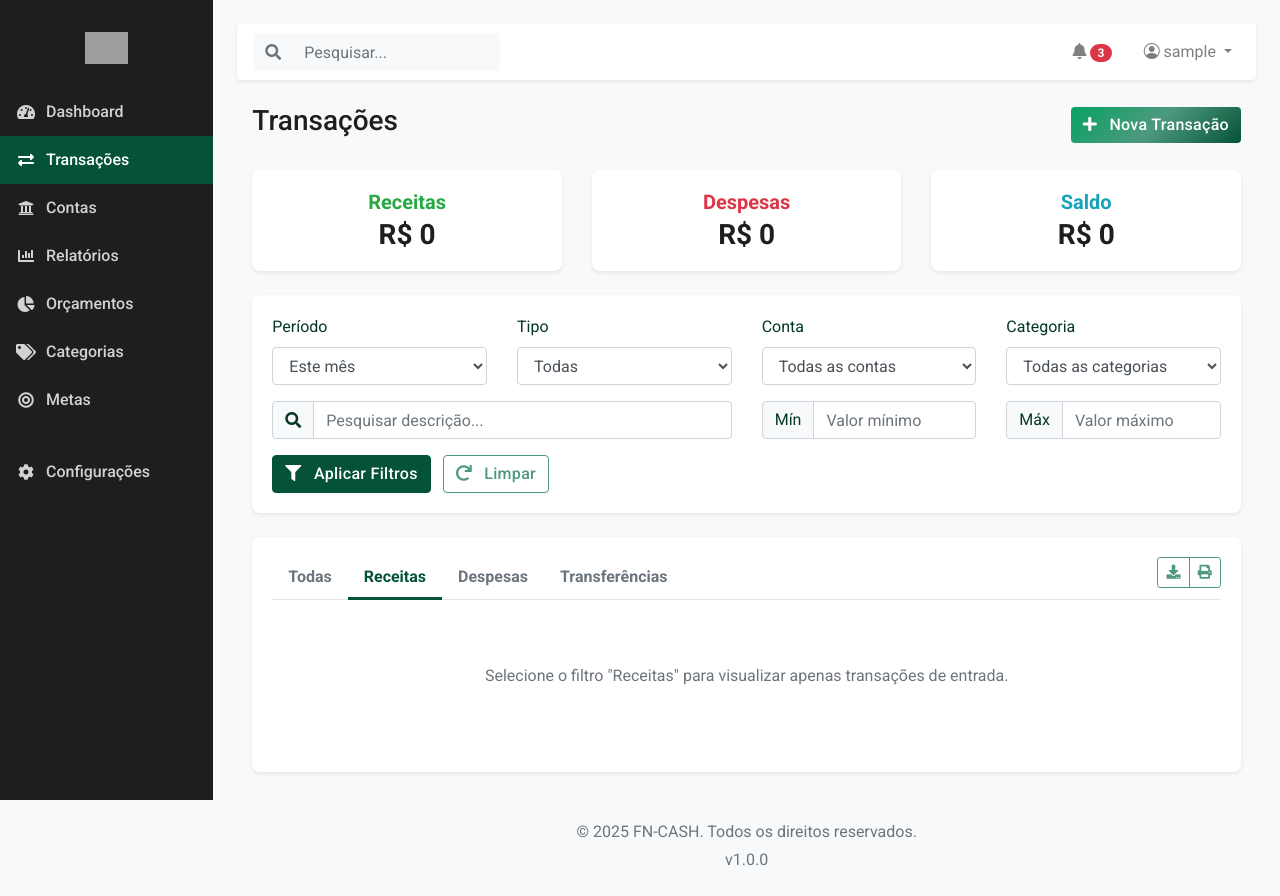
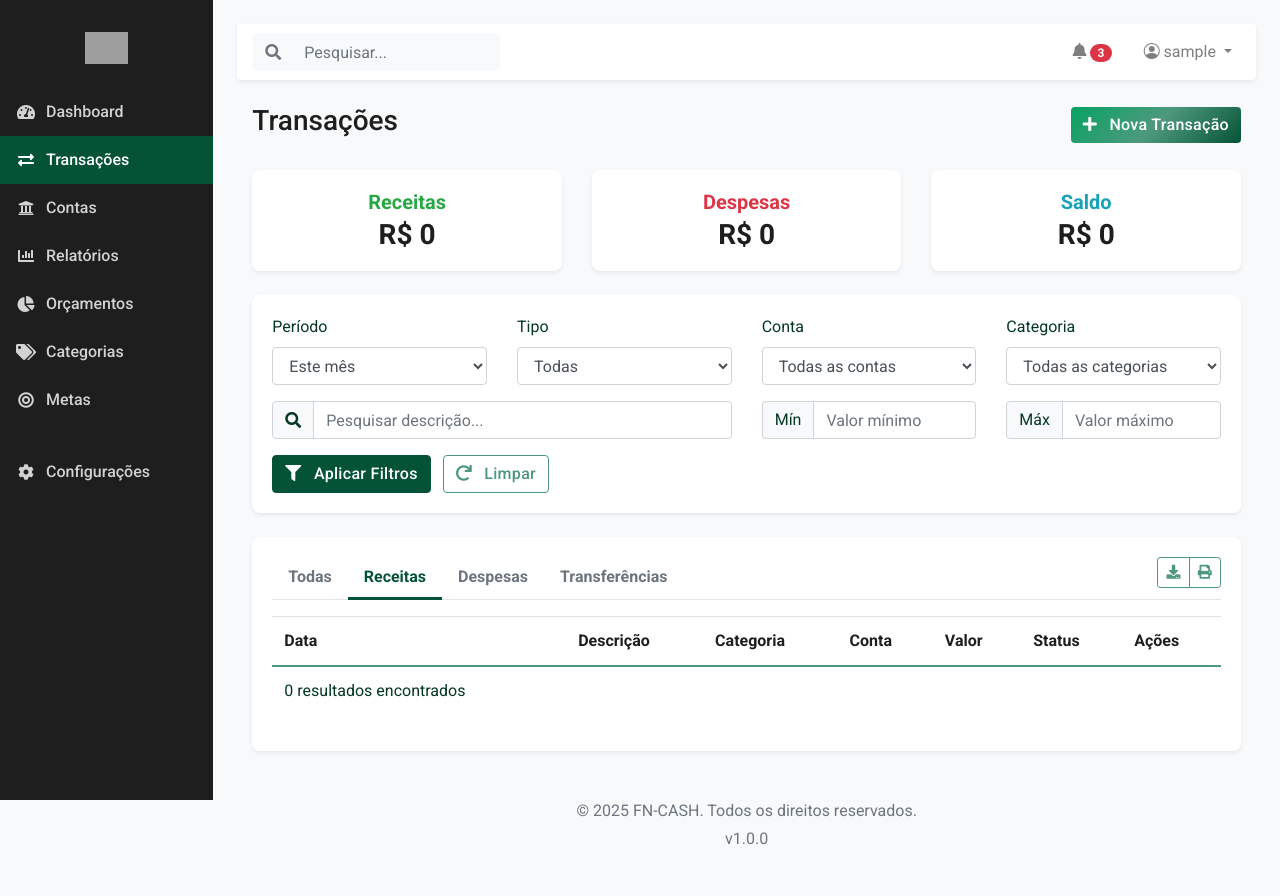
Before and after one commit to caua-carvalho/FN-Cash, a PHP site: page /pages/transacoes.php in a window 1280 px wide, after a click on "Receitas". After the commit the page ends 845 px from the top, so only its background shows below. Run offline with PHP 8.4, Linux system fonts and the light colour scheme; the visitor is signed in with stand-in values (Sample User, id 1); tables that the repository leaves empty hold one stand-in row (values such as "Sample post"); grey boxes are pictures that could not be loaded.

Commit message:
exibicao de contas

```diff
--- a/funcoes.php
+++ b/funcoes.php
@@ -39,4 +39,78 @@
     echo "R$ " . $saldo;
 }
 
+// EXIBIR HISTORICO DE TRANSACOES
+function transacoes($tipo){
+    global $conexao;
+
+    if($tipo == "todas"){
+        $sql = "SELECT * FROM contas";
+    }else{
+        $sql = "SELECT * FROM contas WHERE tipo = '" . $tipo . "'";
+    }
+
+    $resultado = $conexao->query($sql);
+    $row = mysqli_fetch_assoc($resultado);
+
+    if($resultado->num_rows > 0){
+        if($row['tipo'] == "despesa" ){
+            $valor = "- " . $row['valor'];
+            $cor_btn = "danger";
+        } else{
+            $valor = $row['valor'];
+            $cor_btn = "sucess";
+        }
+
+        if ($resultado->num_rows > 0) {
+
+            foreach($resultado as $row) {
+
+                if($row['tipo'] == "despesa" ){
+                    $valor = "- " . $row['valor'];
+                    $cor_btn = "danger";
+                } else{
+                    $valor = $row['valor'];
+                    $cor_btn = "sucess";
+                }
+
+                echo "
+                <tr>
+                    <td>" . $row['data'] . "</td>
+                    <td>" . $row['titulo'] . "</td>
+                    <td>
+                        <span class='badge badge-light'>" . $row['categoria'] . "</span>
+                    </td>
+                    <td>" . $row['forma_pagamento'] . "</td>
+                    <td class='text-" . $cor_btn . "'>" . $valor . "</td>
+                    <td>
+                        <span class='badge badge-success'>" . $row['status'] . "</span>
+                    </td>
+                    <td>
+                        <div class='btn-group btn-group-sm'>
+                            <button type='button' class='btn btn-outline-secondary' data-toggle='tooltip' title='Editar'>
+                                <i class='fas fa-edit'></i>
+                            </button>
+                            <button type='button' class='btn btn-outline-secondary' data-toggle='tooltip' title='Duplicar'>
+                                <i class='fas fa-copy'></i>
+                            </button>
+                            <button type='button' class='btn btn-outline-danger' data-toggle='tooltip' title='Excluir'>
+                                <i class='fas fa-trash'></i>
+                            </button>
+                        </div>
+                    </td>
+                </tr>";
+            }
+
+        }
+    }else {
+        echo "
+        <tr>
+            <td>
+                0 resultados encontrados
+            </td>
+        </tr>";
+    }
+}
+
+
 ?>
--- a/pages/css/custom.css
+++ b/pages/css/custom.css
@@ -115,7 +115,7 @@
 }
 
 .btn-accent {
-    background-color: var(--accent);
+    background-color: var(--accent) !important;
     border-color: var(--accent);
     color: var(--light);
 }
--- a/pages/transacoes.php
+++ b/pages/transacoes.php
@@ -84,7 +84,7 @@
                                 <div class="card-body">
                                     <h5 class="text-success mb-1">Receitas</h5>
                                     <h3 class="mb-0">
-                                    <?php exibir_conta("despesa"); ?>
+                                    <?php exibir_conta("receita"); ?>
                                     </h3>
                                 </div>
                             </div>
@@ -94,7 +94,7 @@
                                 <div class="card-body">
                                     <h5 class="text-danger mb-1">Despesas</h5>
                                     <h3 class="mb-0">
-                                    <?php exibir_conta("receita"); ?>
+                                    <?php exibir_conta("despesa"); ?>
                                     </h3>
                                 </div>
                             </div>
@@ -292,17 +268,68 @@
 
                                 <div class="tab-pane fade" id="income" role="tabpanel">
                                     <!-- Conteúdo da aba Receitas -->
-                                    <p class="text-center text-muted py-5">Selecione o filtro "Receitas" para visualizar apenas transações de entrada.</p>
+                                    <div class="table-responsive">
+                                        <table class="table table-hover">
+                                            <thead>
+                                                <tr>
+                                                    <th>Data</th>
+                                                    <th>Descrição</th>
+                                                    <th>Categoria</th>
+                                                    <th>Conta</th>
+                                                    <th>Valor</th>
+                                                    <th>Status</th>
+                                                    <th>Ações</th>
+                                                </tr>
+                                            </thead>
+                                            <tbody>
+                                                <?php transacoes("receita"); ?>
+                                            </tbody>
+                                        </table>
+                                    </div>
                                 </div>
 
                                 <div class="tab-pane fade" id="expense" role="tabpanel">
-                                    <!-- Conteúdo da aba Despesas -->
-                                    <p class="text-center text-muted py-5">Selecione o filtro "Despesas" para visualizar apenas transações de saída.</p>
+                                    <!-- Conteúdo da aba Receitas -->
+                                    <div class="table-responsive">
+                                        <table class="table table-hover">
+                                            <thead>
+                                                <tr>
+                                                    <th>Data</th>
+                                                    <th>Descrição</th>
+                                                    <th>Categoria</th>
+                                                    <th>Conta</th>
+                                                    <th>Valor</th>
+                                                    <th>Status</th>
+                                                    <th>Ações</th>
+                                                </tr>
+                                            </thead>
+                                            <tbody>
+                                                <?php transacoes("despesa"); ?>
+                                            </tbody>
+                                        </table>
+                                    </div>
                                 </div>
 
                                 <div class="tab-pane fade" id="transfer" role="tabpanel">
-                                    <!-- Conteúdo da aba Transferências -->
-                                    <p class="text-center text-muted py-5">Selecione o filtro "Transferências" para visualizar apenas movimentações entre contas.</p>
+                                    <!-- Conteúdo da aba Receitas -->
+                                    <div class="table-responsive">
+                                        <table class="table table-hover">
+                                            <thead>
+                                                <tr>
+                                                    <th>Data</th>
+                                                    <th>Descrição</th>
+                                                    <th>Categoria</th>
+                                                    <th>Conta</th>
+                                                    <th>Valor</th>
+                                                    <th>Status</th>
+                                                    <th>Ações</th>
+                                                </tr>
+                                            </thead>
+                                            <tbody>
+                                                <?php transacoes("transferP"); ?>
+                                            </tbody>
+                                        </table>
+                                    </div>
                                 </div>
                             </div>
                         </div>
```
Also changed, not shown: other parts of pages/transacoes.php (+6 -30 lines).
